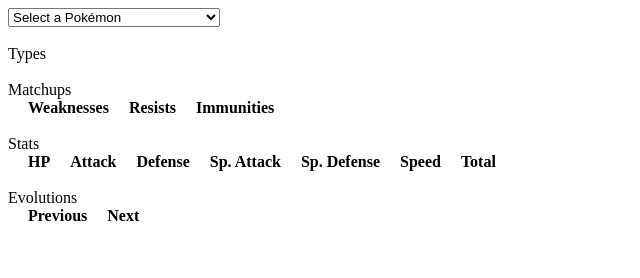
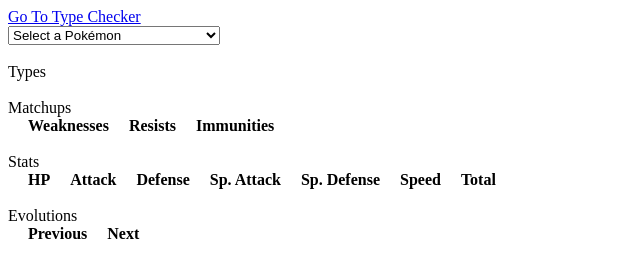
Before and after one commit to Brendon-K/pokemon-info, a plain HTML site: page index.html in a window 1280 px wide. Shown: the whole page, without its empty margins (0-640 px from the left). Drawn offline with nearby package versions, Linux system fonts and the light colour scheme.

Commit message:
added link

```diff
--- a/index.html
+++ b/index.html
@@ -9,6 +9,7 @@
     <script src="main.js" type="text/javascript" ></script>
   </head>
   <body>
+    <a href="type-checker.html">Go To Type Checker</a><br>
     <select name="pokemon" id="pokemon" form="pokemon-form" onchange="load_stats()">
       <option>Select a Pokémon</option>
     </select>
```
